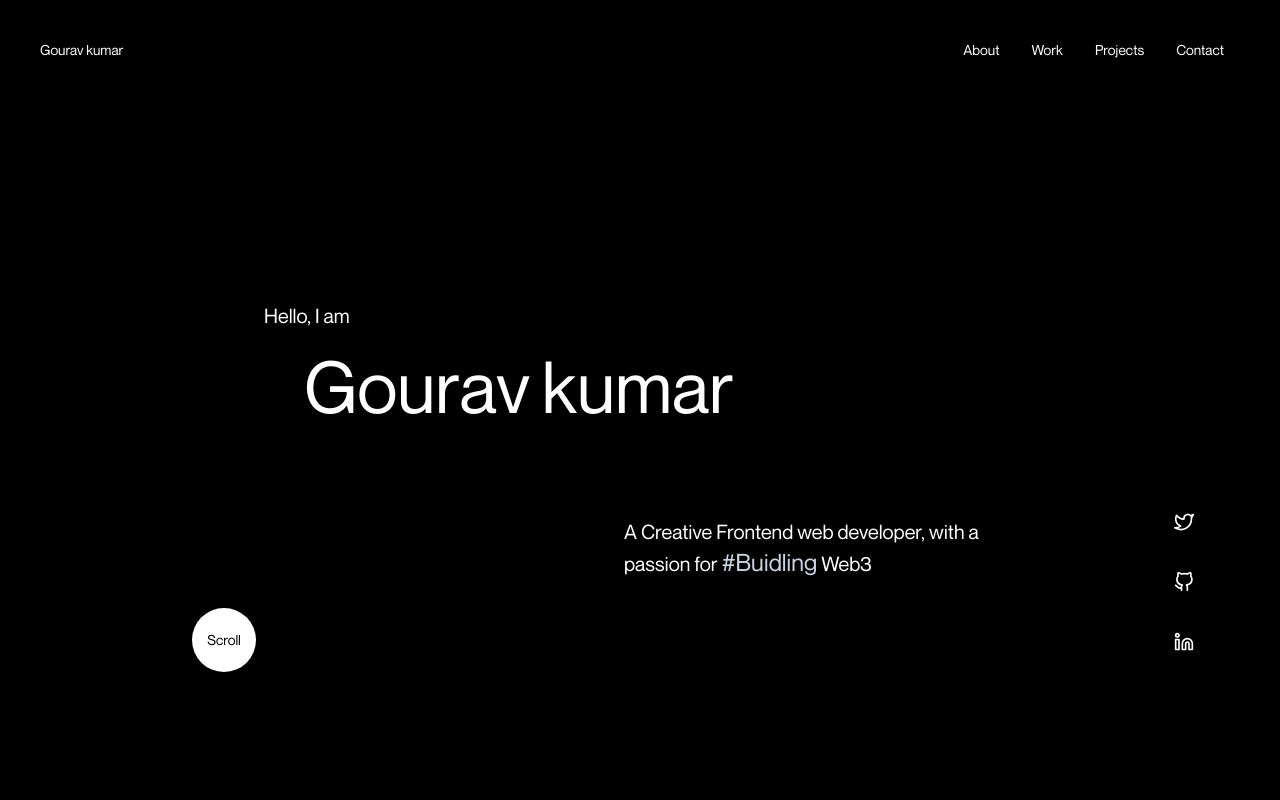
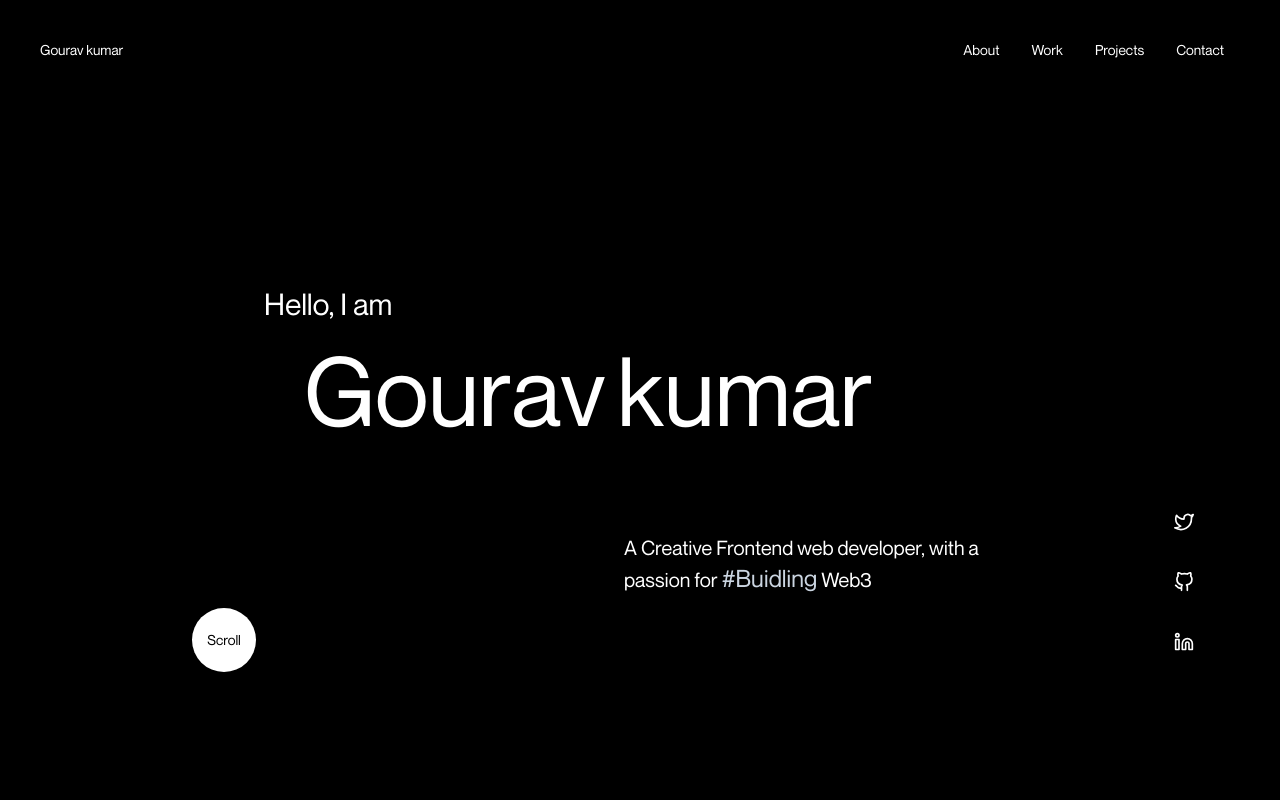
Before and after one commit to gvirus21/Portfolio-website, a Next.js app: page / in a window 1280 px wide. Shown: the top 800 px of the page. Built offline with nearby package versions, Linux system fonts and the light colour scheme.

Commit message:
Improved text sizes for different text in herosection for different screensizes

```diff
--- a/app/Herosection.tsx
+++ b/app/Herosection.tsx
@@ -64,7 +64,7 @@ const Herosection = () => {
               variants={letterVariant}
               key={index}
               viewport={{ once: true, amount: 0.3 }}
-              className="text-white text-left xs:text-7xl md:text-7xl"
+              className="text-white text-left xs:text-7xl md:text-7xl lg:text-8xl"
             >
               {letter}
             </motion.span>
@@ -91,7 +91,7 @@ const Herosection = () => {
               variants={heroParagraphTextVariant}
               initial="initial"
               animate="visible"
-              className="text-white xs:text-2xl md:text-xl my-5 inline-block"
+              className="text-white xs:text-2xl md:text-2xl lg:text-3xl my-5 inline-block"
             >
               Hello, I am
             </motion.h1>
```
